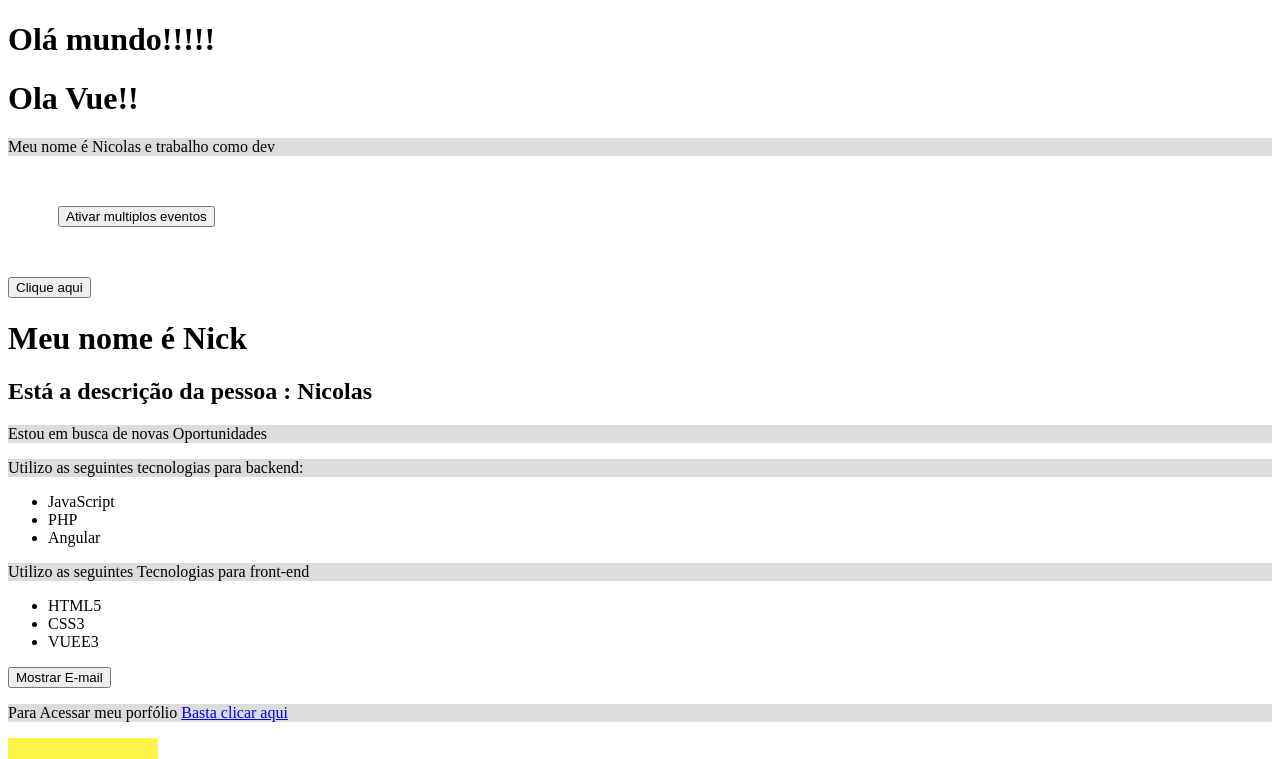
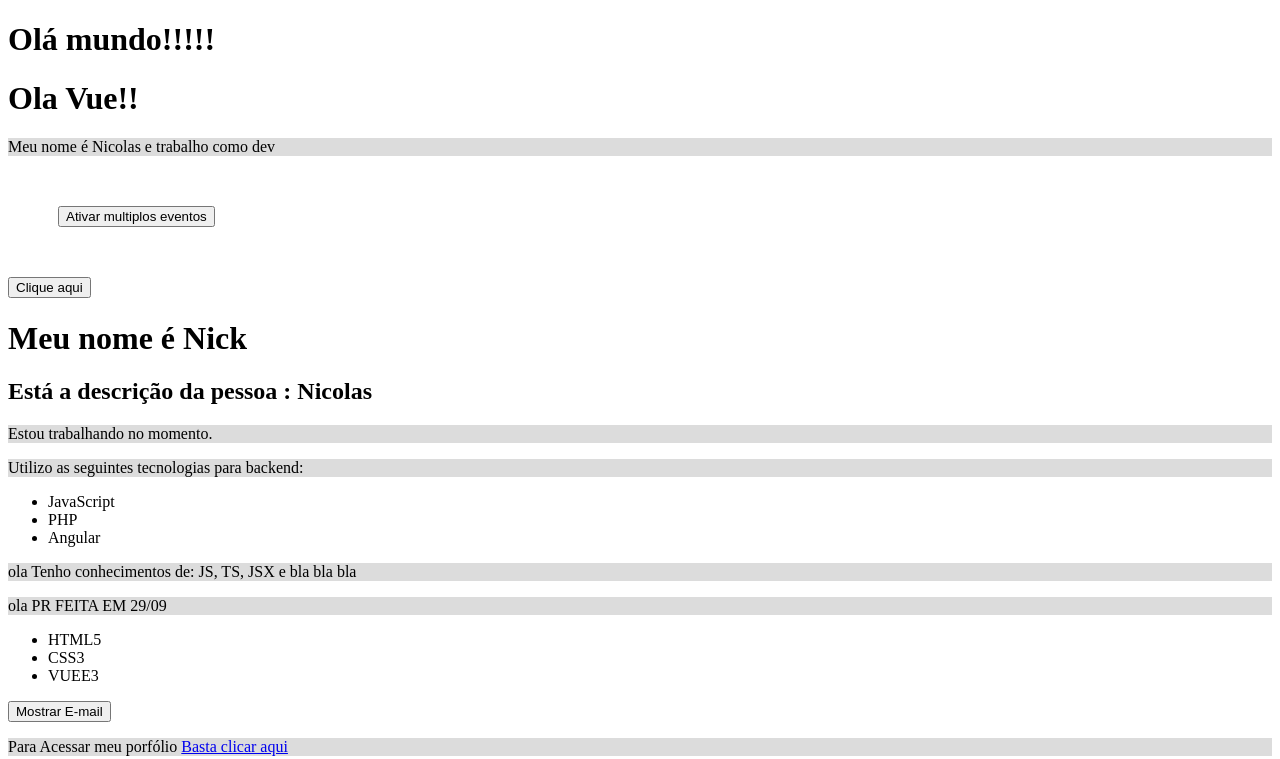
Before and after one commit to NicolasCastela/Vue3, a Vue app: page / in a window 1280 px wide. Shown: the top 759 px of the page. Built offline with nearby package versions, Linux system fonts and the light colour scheme.

Commit message:
learned how to use props in vue3

```diff
--- a/src/components/Info.vue
+++ b/src/components/Info.vue
@@ -9,7 +9,9 @@
         {{ mostralista}}</li>
 
 </ul>
-<p> Utilizo as seguintes Tecnologias para front-end</p>
+<p>ola {{ textoPR }}</p>
+<p>ola {{ mostrarPR }}</p>
+
 <ul>
     <li v-for="tec in frontend_tec"  :key="tec.id">
         {{ tec.language }}
@@ -29,11 +31,17 @@
 
 export default{
     name: 'Info',
+    props:{
+        email: String,
+        esta_trabalhando: Boolean,
+        textoPR: String,
+        mostrarPR:String
+        },
     data() {
         return {
-            esta_trabalhando: false,
+
             mostrar_email: false,
-            email: 'nickcastela@hotmail.com',
+
             meu_link: 'https://google.com',
             textobotao:'Mostrar E-mail',
             backend_tec:['JavaScript', 'PHP', 'Angular'],
--- a/src/components/Pessoa.vue
+++ b/src/components/Pessoa.vue
@@ -1,7 +1,7 @@
 <template>
     <div>
         <h2> Está a descrição da pessoa : {{ nome }}</h2>
-            <Info/>
+            <Info :email="email"   :esta_trabalhando=true  textoPR='Tenho conhecimentos de: JS, TS, JSX e bla bla bla ' :mostrarPR='mostrarPR' />
             <Form/>
     </div>
 </template>
@@ -12,11 +12,16 @@
 export default{
     name: 'Pessoa',
     components: {
-        Info, Form
+        Info,
+         Form
     },
     data(){
         return{
-            nome:'Nicolas'
+            nome:'Nicolas',
+            email:'nickcastela@hotmail.com',
+            mostrarPR:'PR FEITA EM 29/09'
+
+
         }}}
 
 </script>
```
